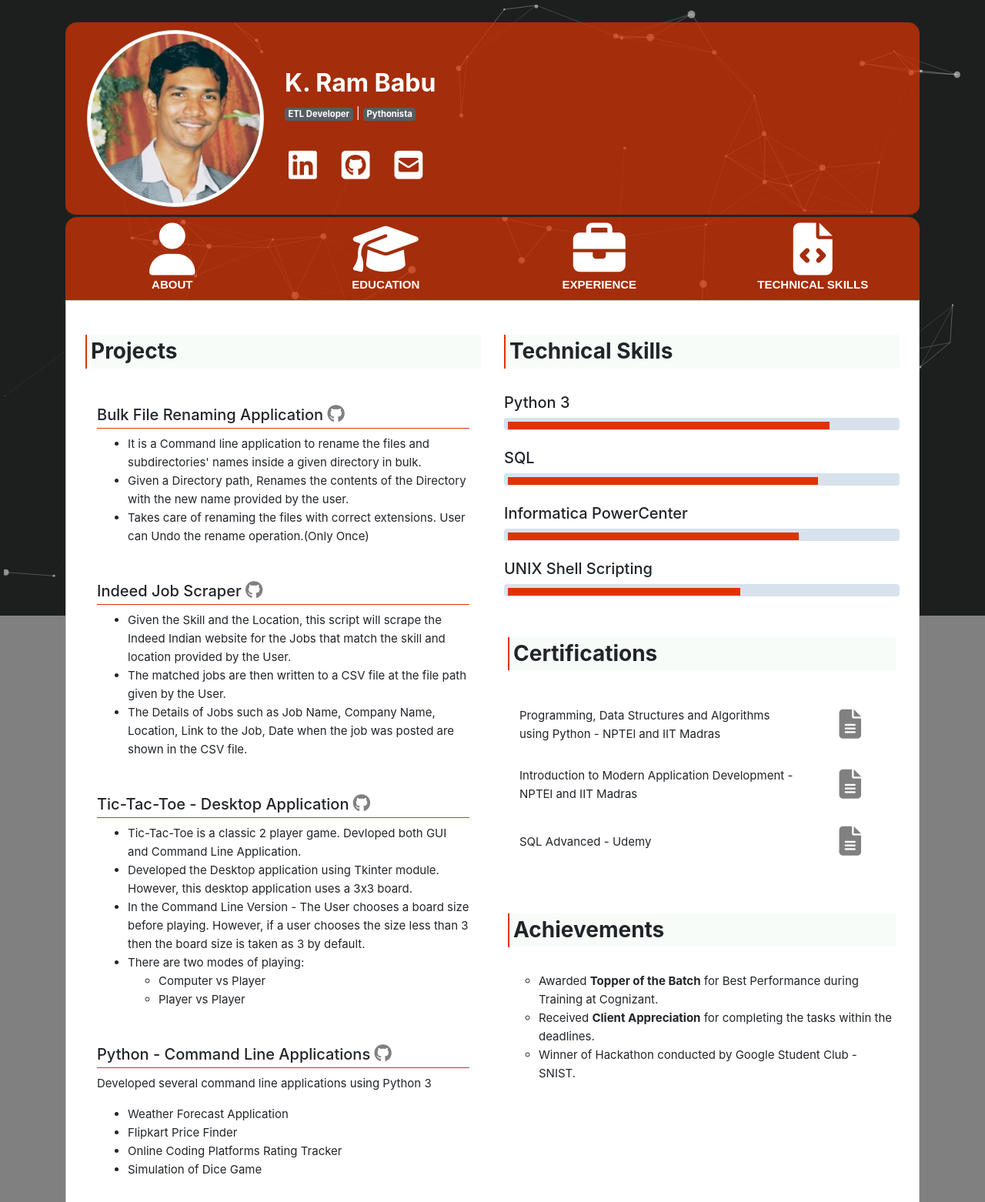
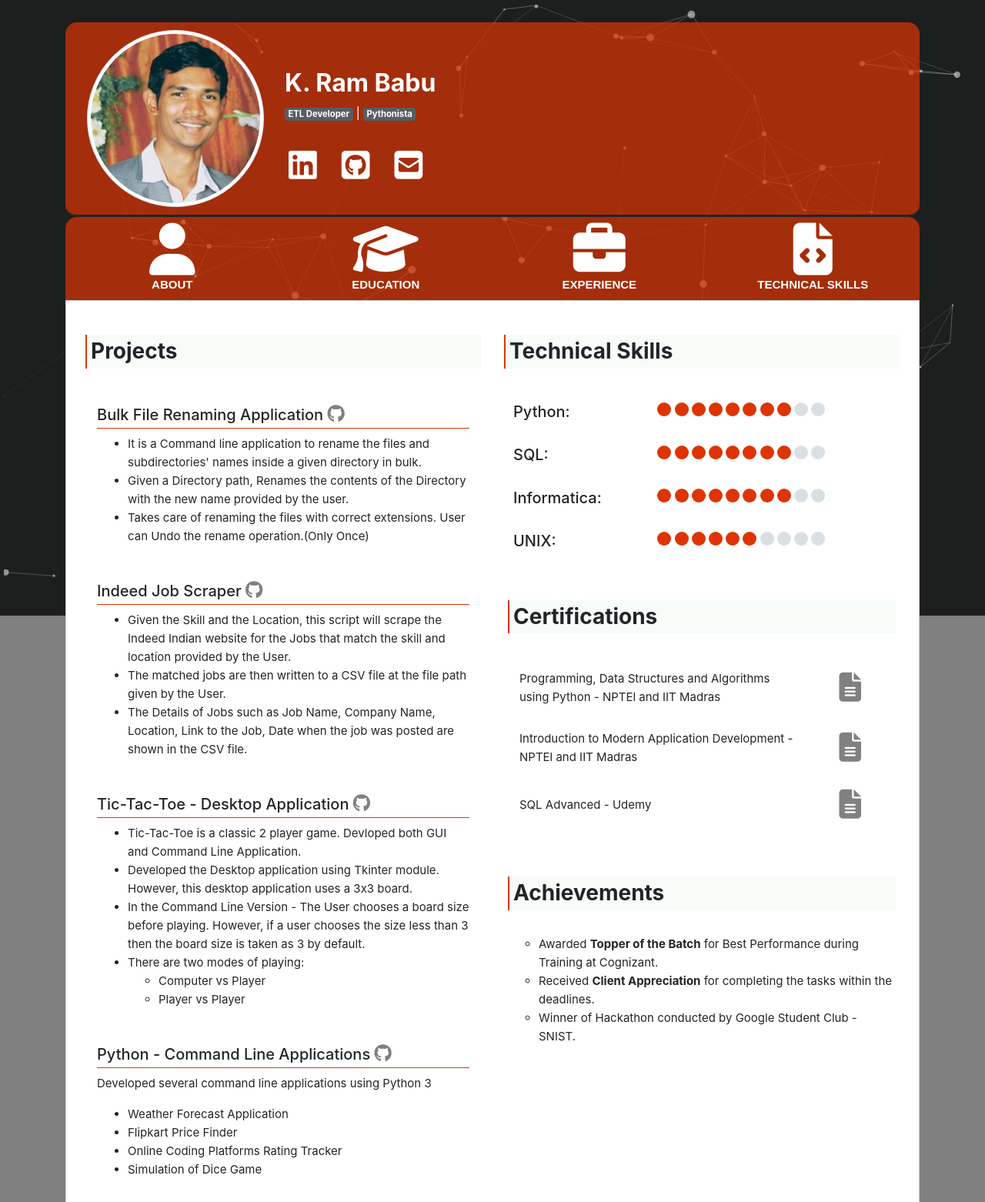
Before and after one commit to Ram-95/ram-95.github.io, a PHP site: page / in a window 1280 px wide, after a click on "TECHNICAL SKILLS". Shown: the top 1562 px of the page at 77% size. Run offline with PHP 8.4, Linux system fonts and the light colour scheme; some libraries are stand-ins or nearby versions.

Commit message:
UI Changes

```diff
--- a/index.html
+++ b/index.html
@@ -245,10 +245,88 @@
 		<!-- Technical Skills Section -->
 		<div class="col-xs-6 col-sm-6">
 			  <h3><div class="side-line"><strong>Technical Skills</strong></div></h3><br>
+			  <table class="table rating">
+				<tbody>
+					<tr>
+						<td>
+							<h5>Python:</h5>
+						</td>
+						<td>
+						  <div class="square-active"></div>
+						  <div class="square-active"></div>
+						  <div class="square-active"></div>
+						  <div class="square-active"></div>
+						  <div class="square-active"></div>
+						  <div class="square-active"></div>
+						  <div class="square-active"></div>
+						  <div class="square-active"></div>
+						  <div class="square"></div>
+						  <div class="square"></div>
+						</td>
+					</tr>
+
+					<tr>
+					<td>
+						<h5>SQL:</h5>
+					</td>
+					<td>
+						  <div class="square-active"></div>
+						  <div class="square-active"></div>
+						  <div class="square-active"></div>
+						  <div class="square-active"></div>
+						  <div class="square-active"></div>
+						  <div class="square-active"></div>
+						  <div class="square-active"></div>
+						  <div class="square-active"></div>
+						  <div class="square"></div>
+						  <div class="square"></div>
+
+					</td>
+					</tr>
+
+					<tr>
+					<td>
+						<h5>Informatica:</h5>
+					</td>
+					<td>
+					  <div class="square-active"></div>
+					  <div class="square-active"></div>
+					  <div class="square-active"></div>
+					  <div class="square-active"></div>
+					  <div class="square-active"></div>
+					  <div class="square-active"></div>
+					  <div class="square-active"></div>
+					  <div class="square-active"></div>
+					  <div class="square"></div>
+					  <div class="square"></div>
+					</td>
+					</tr>
+					<tr>
+						<td>
+							<h5>UNIX:</h5>
+						</td>
+					<td>
+						<div class="square-active"></div>
+						<div class="square-active"></div>
+						<div class="square-active"></div>
+						<div class="square-active"></div>
+						<div class="square-active"></div>
+						<div class="square-active"></div>
+						<div class="square"></div>
+						<div class="square"></div>
+						<div class="square"></div>
+						 <div class="square"></div>
+					</td>
+					</tr>
+				</tbody>
+			</table>
+			  <!--
 				  <h5>Python 3</h5>
+
 				  <div class="progress">
 					<div class="progress-bar" role="progressbar" style="width:83%;"></div>
 				  </div>
+
 				  <br>
 				  <h5>SQL</h5>
 				  <div class="progress">
@@ -265,6 +343,7 @@
 					<div class="progress-bar" style="width:60%;"></div>
 				</div>
 			<br>
+			-->
 			<!-- Achievements and Certifications Section -->
 			<div id="certifications">
 			<br>
--- a/styles.css
+++ b/styles.css
@@ -38,6 +38,28 @@ body {
     display: flex;
     flex-direction: row;
     flex-wrap: nowrap;
+}
+
+
+
+.square {
+  height: 18px;
+  width: 18px;
+  background-color: #d8e0e3;
+  border-radius: 50%;
+  display: inline-block;
+}
+
+.square-active {
+ background-color: #de3404;
+ height: 18px;
+ width: 18px;
+ border-radius: 50%;
+ display: inline-block;
+}
+
+.rating td {
+	border-top: none;
 }
 
 img {
```
